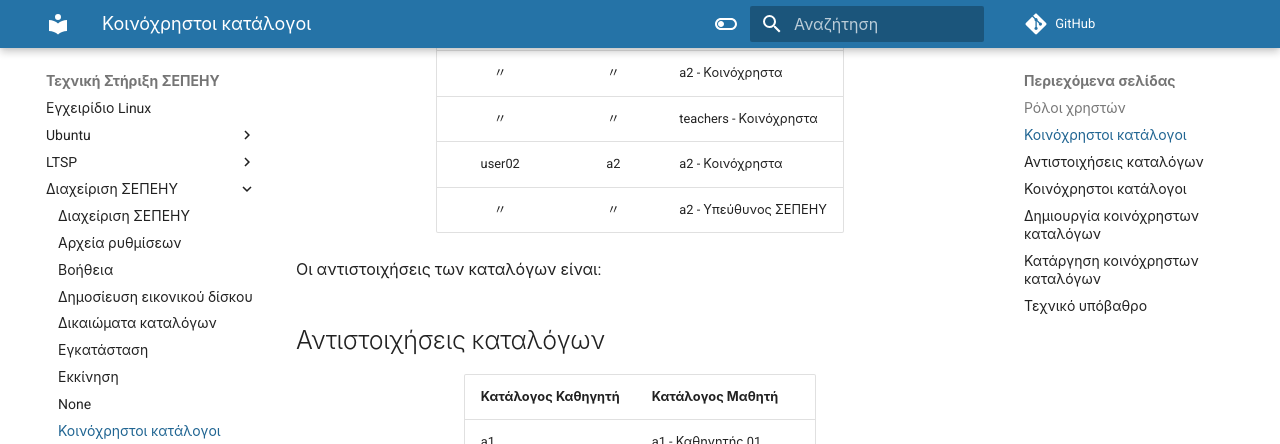
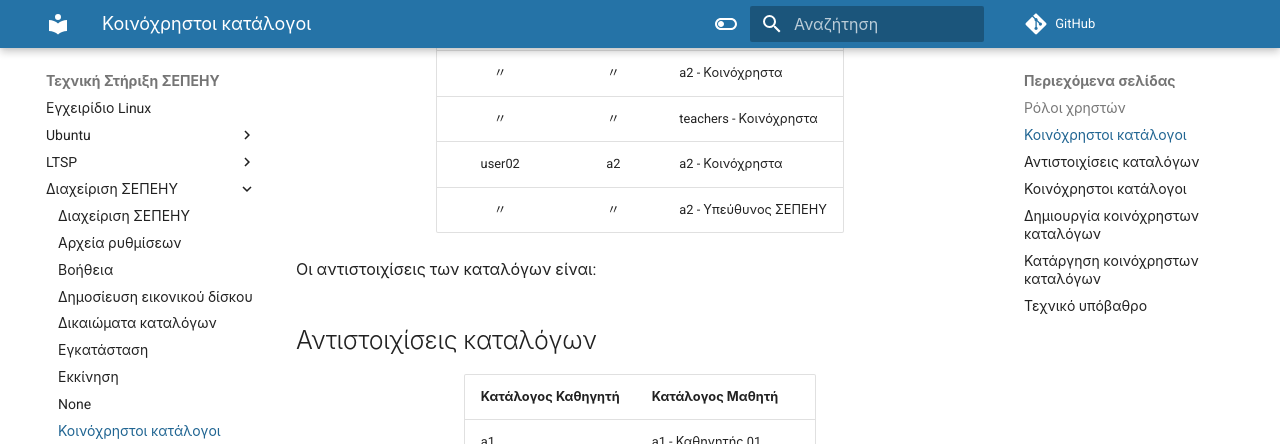
Before and after one commit to siahos/el.ltsp.org, an MkDocs documentation site: the page built from docs/sch-scripts/Κοινόχρηστοι_κατάλογοι.md, in a window 1280 px wide and 900 px high, scrolled down 1781 px. Shown: the top 444 px of the window. Built offline with MkDocs 1.6.1 and Material for MkDocs 9.7.7, drawn with Linux system fonts in a browser that asks for light colours; comment, search, counter and statistics services are not loaded.

Commit message:
update TODO.md edit Κοινόχρηστοι_κατάλογοι.md

```diff
--- a/docs/sch-scripts/Κοινόχρηστοι_κατάλογοι.md
+++ b/docs/sch-scripts/Κοινόχρηστοι_κατάλογοι.md
@@ -67,9 +67,9 @@
 |     user02     |   a2   | a2 - Κοινόχρηστα        |
 |       〃       |   〃   | a2 - Υπεύθυνος ΣΕΠΕΗΥ   |
 
-Οι αντιστοιχήσεις των καταλόγων είναι:
+Οι αντιστοιχίσεις των καταλόγων είναι:
 
-## Αντιστοιχήσεις καταλόγων
+## Αντιστοιχίσεις καταλόγων
 
 | Κατάλογος Καθηγητή  | Κατάλογος Μαθητή       |
 |---------------------|------------------------|
```
Also changed, not shown: TODO.md (+2 -0 lines).
